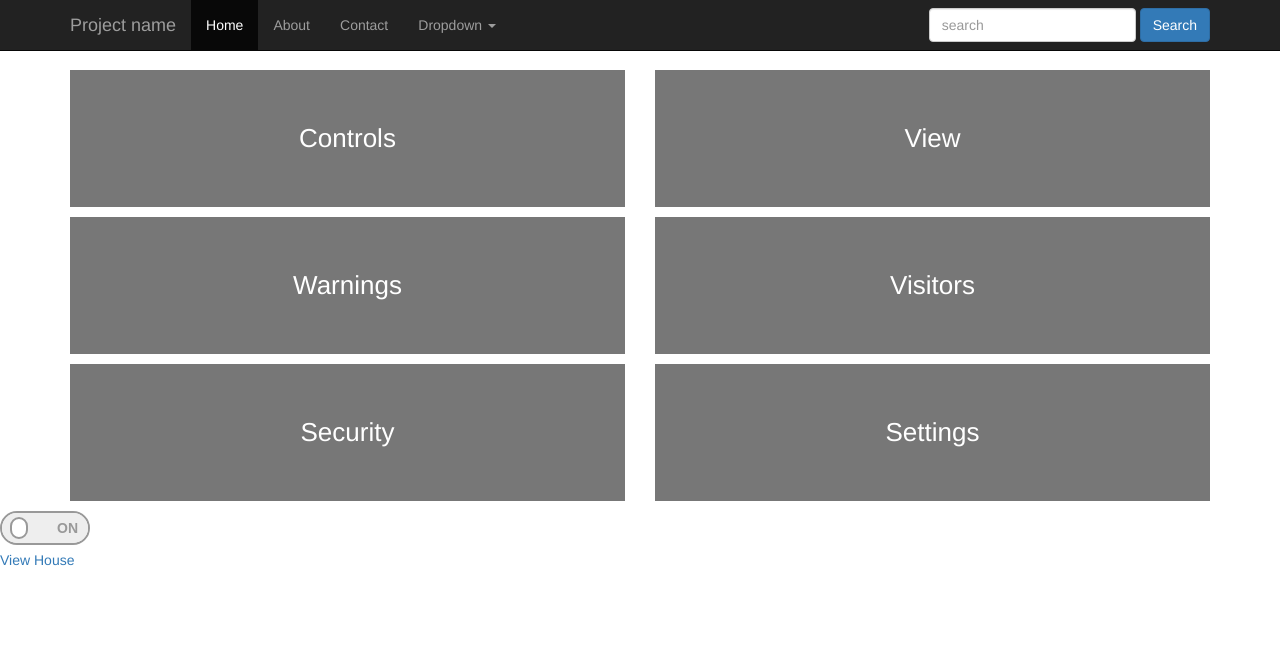
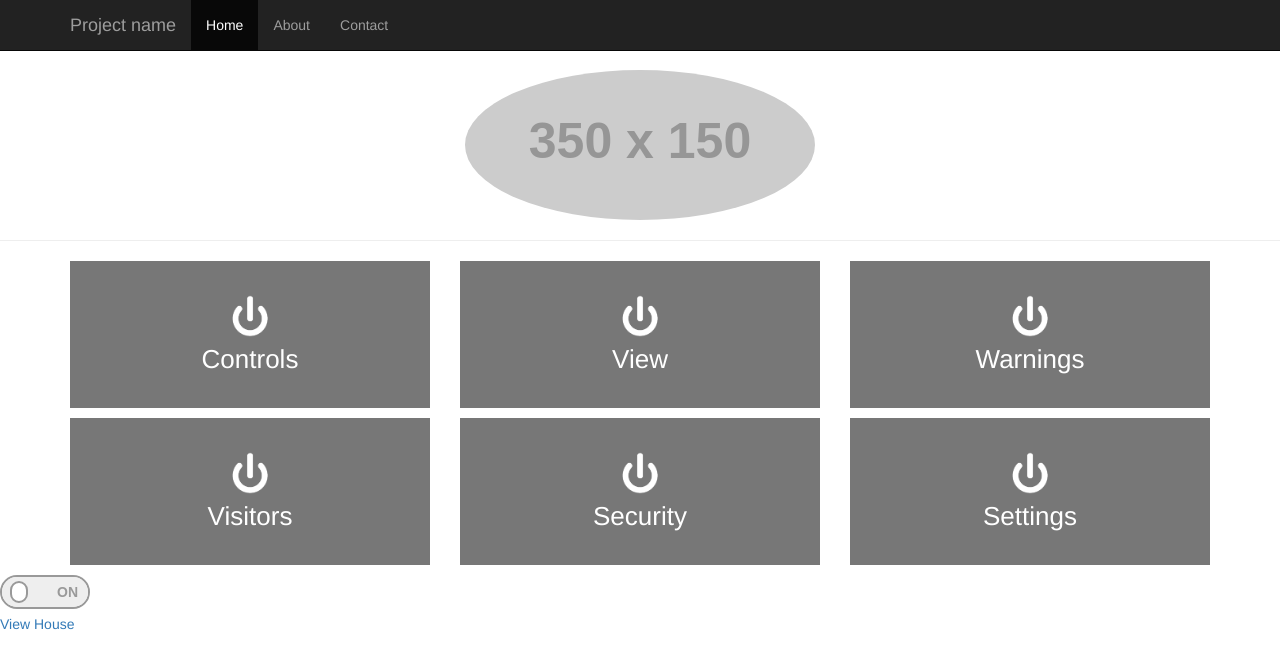
Before and after one commit to provole/db, a PHP site: page / in a window 1280 px wide. Shown: the top 669 px of the page. Run offline with PHP 8.4, Linux system fonts and the light colour scheme; grey boxes labelled with a size stand in for pictures from a placeholder-image service; data that the repository does not hold is empty; some libraries are stand-ins or nearby versions.

Commit message:
adding some buttons, pictures, fixing nav bar

```diff
--- a/css/style.css
+++ b/css/style.css
@@ -103,16 +103,19 @@ body.slide-active {
 	    padding: 0!important;
 	}
 	#slide-nav .navbar-header {
+
 	    margin: 0 auto;
 	    padding: 0 15px;
 	}
 	#slide-nav .navbar.slide-active {
+		margin-top: 20px;
 	    position: absolute;
 	    width: 80%;
 	    top: -1px;
 	    z-index: 1000;
 	}
 	#slide-nav #slidemenu {
+
 	    background: #f7f7f7;
 	    left: -100%;
 	    width: 80%;
@@ -124,16 +127,19 @@ body.slide-active {
 	    margin: 0;
 	}
 	#slide-nav #slidemenu .navbar-nav {
+
 	    min-width: 0;
 	    width: 100%;
 	    margin: 0;
 	}
 	#slide-nav #slidemenu .navbar-nav .dropdown-menu li a {
+
 	    min-width: 0;
 	    width: 80%;
 	    white-space: normal;
 	}
 	#slide-nav {
+
 	    border-top: 0
 	}
 	#slide-nav.navbar-inverse #slidemenu {
@@ -172,19 +178,18 @@ body.slide-active {
 	    left: 0!important
 	}
 	.navbar.navbar-fixed-top.slide-active {
+
 	    position: fixed
 	}
 	.navbar-header {
+
 	    left: 0!important
 	}
 }
 
-
-
 .controls p{
-	padding: 50px;
+	padding: 30px;
         font-size: 26px;
-
         text-align: center;
         background: #777;
 	text-decoration: none;
@@ -198,3 +203,7 @@ body.slide-active {
 	text-decoration: none;
 	color: aqua;
 }
+
+#circle{
+	border-radius: 350%;
+}
--- a/index.php
+++ b/index.php
@@ -42,42 +42,13 @@ mysql_select_db("freeze",$query);
    </div>
    <div id="slidemenu">
 
-          <form class="navbar-form navbar-right" role="form">
-            <div class="form-group">
-              <input type="search" placeholder="search" class="form-control">
-            </div>
-            <button type="submit" class="btn btn-primary">Search</button>
-          </form>
 
     <ul class="nav navbar-nav">
      <li class="active"><a href="#">Home</a></li>
      <li><a href="#about">About</a></li>
      <li><a href="#contact">Contact</a></li>
-     <li class="dropdown"> <a href="#" class="dropdown-toggle" data-toggle="dropdown">Dropdown <b class="caret"></b></a>
-      <ul class="dropdown-menu">
-       <li><a href="#">Action</a></li>
-       <li><a href="#">Another action</a></li>
-       <li><a href="#">Something else here</a></li>
-       <li class="divider"></li>
-       <li class="dropdown-header">Nav header</li>
-       <li><a href="#">Separated link</a></li>
-       <li><a href="#">One more separated link</a></li>
-       <li><a href="#">Action</a></li>
-       <li><a href="#">Another action</a></li>
-       <li><a href="#">Something else here</a></li>
-       <li class="divider"></li>
-       <li class="dropdown-header">Nav header</li>
-       <li><a href="#">Separated link</a></li>
-       <li><a href="#">One more separated link</a></li>
-       <li><a href="#">Action</a></li>
-       <li><a href="#">Another action</a></li>
-       <li><a href="#">Something else here</a></li>
-       <li class="divider"></li>
-       <li class="dropdown-header">Nav header</li>
-       <li><a href="#">Separated link test long title goes here</a></li>
-       <li><a href="#">One more separated link</a></li>
-      </ul>
-     </li>
+
+
     </ul>
 
    </div>
@@ -100,15 +71,26 @@ mysql_select_db("freeze",$query);
 
         <!-- Projects Row -->
 
+
+<div class="container">
+    <div class="row">
+      <div class="span4"></div>
+        <div class="span4" ><img class="img-responsive center-block img-circle" src="http://placehold.it/350x150"/></div>
+      <div class="span4"></div>
+    </div>
+</div>
+
+<hr />
 <div class="controls">
 <div class="container">
         <div class="row">
-            <div class="col-md-6"><p><a href="#">Controls</a></p></div>
-            <div class="col-md-6"><p><a href="house.php">View</a></p></div>
-            <div class="col-md-6"><p><a href="#">Warnings</a></p></div>
-            <div class="col-md-6"><p><a href="#">Visitors</a></p></div>
-            <div class="col-md-6"><p><a href="#">Security</a></p></div>
-            <div class="col-md-6"><p><a href="#">Settings</a></p></div>
+            <div class="col-xs-12 col-sm-6 col-md-4"><p><img src="source_files/offBtnn.png"class="img-responsive center-block" height="50" width="50"><a href="#">Controls</a></p></div>
+             <div class="col-xs-12 col-sm-6 col-md-4"><p><img src="source_files/offBtnn.png"class="img-responsive center-block" height="50" width="50"><a href="#">View</a></p></div>
+			 <div class="col-xs-12 col-sm-6 col-md-4"><p><img src="source_files/offBtnn.png"class="img-responsive center-block" height="50" width="50"><a href="#">Warnings</a></p></div>
+			 <div class="col-xs-12 col-sm-6 col-md-4"><p><img src="source_files/offBtnn.png"class="img-responsive center-block" height="50" width="50"><a href="#">Visitors</a></p></div>
+			 <div class="col-xs-12 col-sm-6 col-md-4"><p><img src="source_files/offBtnn.png"class="img-responsive center-block" height="50" width="50"><a href="#">Security</a></p></div>
+			 <div class="col-xs-12 col-sm-6 col-md-4"><p><img src="source_files/offBtnn.png"class="img-responsive center-block" height="50" width="50"><a href="#">Settings</a></p></div>
+
 
         </div>
     </div>
```
Also changed, not shown: source_files/offBtnn.png (added), source_files/offbtn.png (added).
